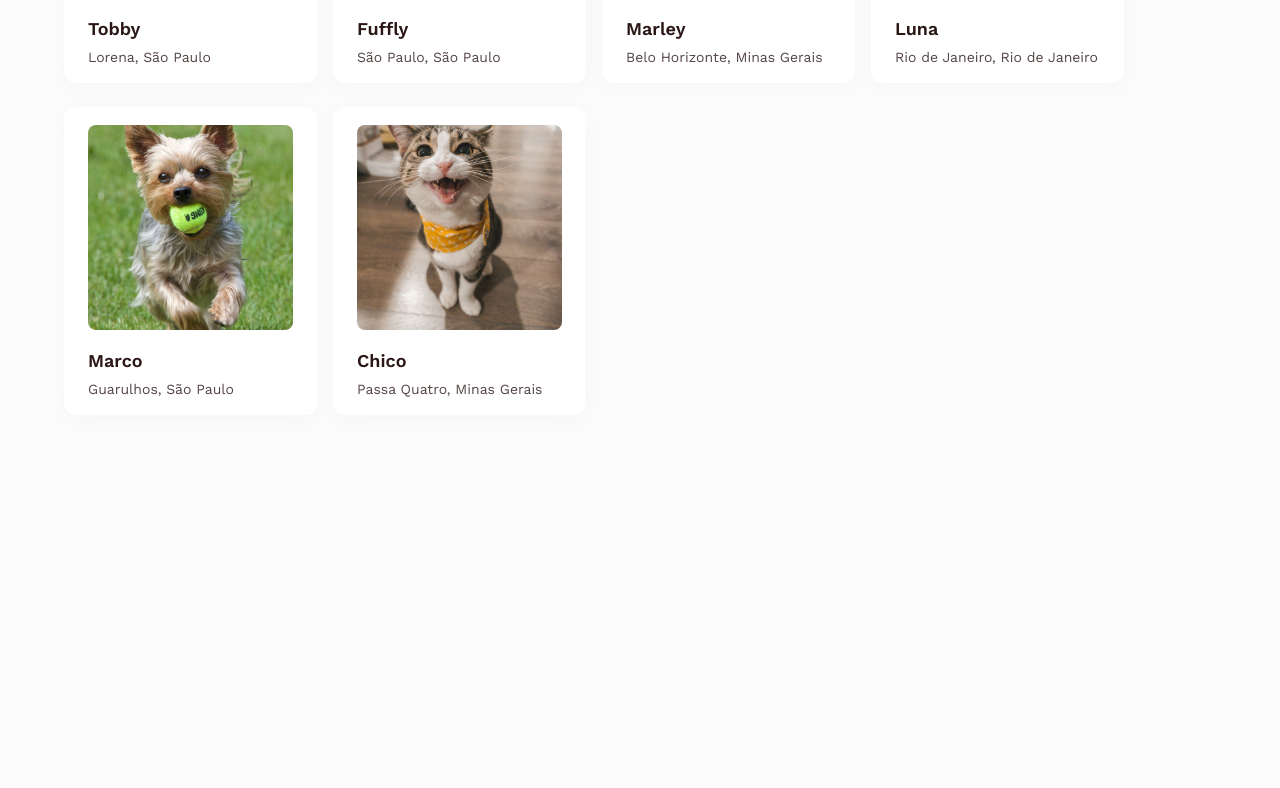
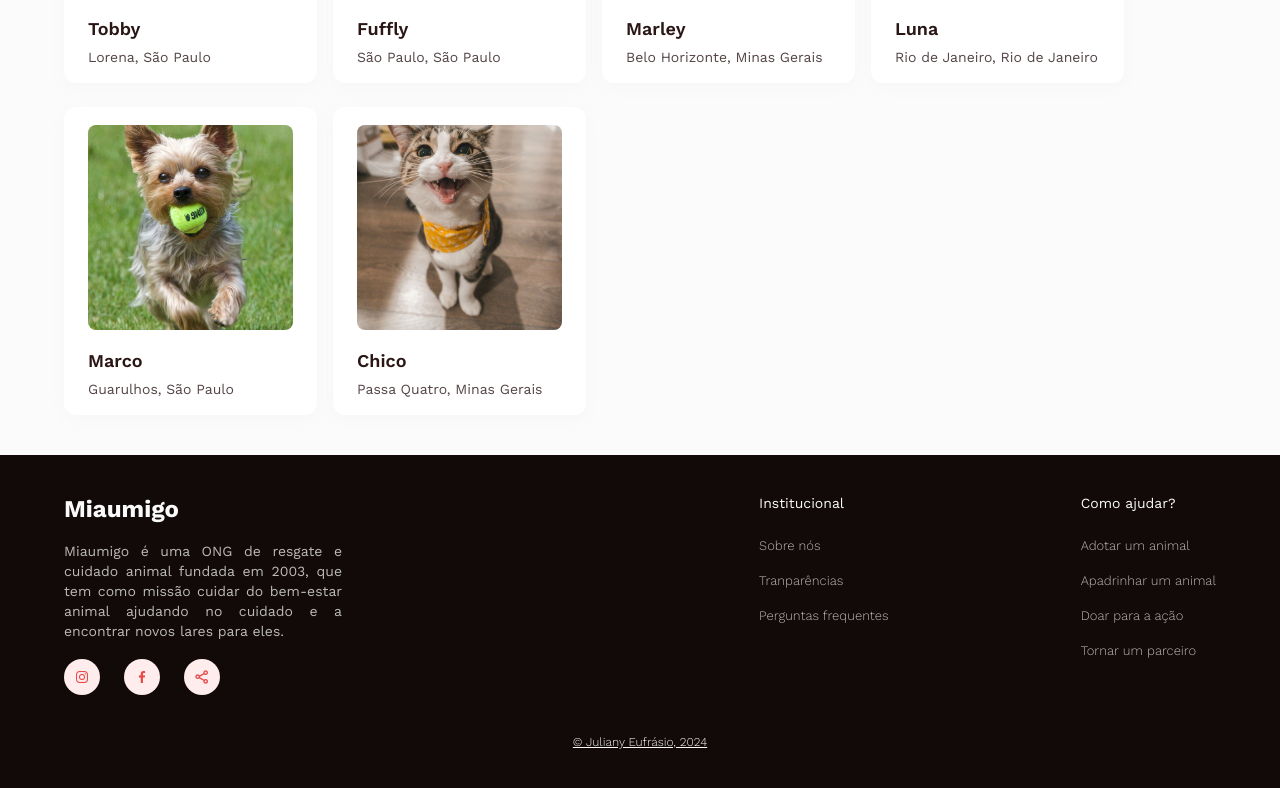
Before and after one commit to JulianyEufrasio/miaumigo, a React (Vite) app: page / in a window 1280 px wide. Shown: the part 1172-1960 px from the top of the page. Before the commit the page ends 1627 px from the top, so only its background shows below. Built offline with nearby package versions, Linux system fonts and the light colour scheme.

Commit message:
Adicionando Footer.jsx

```diff
--- a/index.html
+++ b/index.html
@@ -4,6 +4,9 @@
     <meta charset="UTF-8" />
     <link rel="icon" type="image/svg+xml" href="/public/paw.svg" />
     <meta name="viewport" content="width=device-width, initial-scale=1.0" />
+
+    <link href='https://unpkg.com/boxicons@2.1.4/css/boxicons.min.css' rel='stylesheet'>
+
     <title>Miaumigo</title>
   </head>
   <body>
--- a/src/App.jsx
+++ b/src/App.jsx
@@ -1,5 +1,6 @@
 import './App.css';
 import Nav from './Ui/Components/Nav';
+import Footer from './Ui/Partials/Footer';
 import Header from './Ui/Partials/Header';
 import Main from './Ui/Partials/Main';
 
@@ -11,6 +12,7 @@ function App() {
       <Nav></Nav>
       <Header></Header>
       <Main></Main>
+      <Footer></Footer>
     </>
   )
 }
--- a/src/Ui/Partials/Footer.jsx
+++ b/src/Ui/Partials/Footer.jsx
@@ -0,0 +1,61 @@
+import '../Styles/Footer.css';
+
+function Footer(){
+    return(
+        <>
+        <footer>
+            <div className="f-miaumigo">
+                <div className="f-about">
+                <span className="logo">Miaumigo</span>
+                <p>Miaumigo é uma ONG de resgate e cuidado animal fundada em 2003, que tem como missão cuidar do bem-estar animal ajudando no cuidado e a encontrar novos lares para eles.</p>
+                <div className="f-social">
+                    <div className="social-icon">
+                        <a href="#">
+                            <i class='bx bxl-instagram'></i>
+                        </a>
+                    </div>
+                    <div className="social-icon">
+                        <a href="#">
+                        <i class='bx bxl-facebook'></i>
+                        </a>
+                    </div>
+                    <div className="social-icon">
+                        <a href="#">
+                        <i class='bx bx-share-alt' ></i>
+                        </a>
+                    </div>
+                </div>
+                </div>
+
+                <div className="f-links">
+                    <div className="container-link">
+                        <span>Institucional</span>
+                        <ul>
+                            <li><a href="#">Sobre nós</a></li>
+                            <li><a href="#">Tranparências</a></li>
+                            <li><a href="#">Perguntas frequentes</a></li>
+                        </ul>
+                    </div>
+                    <div className="container-link">
+                        <span>Como ajudar?</span>
+                        <ul>
+                            <li><a href="#">Adotar um animal</a></li>
+                            <li><a href="#">Apadrinhar um animal</a></li>
+                            <li><a href="#">Doar para a ação</a></li>
+                            <li><a href="#">Tornar um parceiro</a></li>
+                        </ul>
+                    </div>
+                </div>
+            </div>
+
+            <div className="f-autor">
+                <a href="https://github.com/JulianyEufrasio">
+                © Juliany Eufrásio, 2024
+                </a>
+            </div>
+        </footer>
+        </>
+    );
+}
+
+export default Footer;
--- a/src/Ui/Styles/Footer.css
+++ b/src/Ui/Styles/Footer.css
@@ -0,0 +1,90 @@
+footer{
+    background-color: var(--black-900);
+    color: var(--white-500);
+    width: 100%;
+    padding: 40px 5%;
+
+    display: flex;
+    flex-direction: column;
+    align-items: center;
+    gap: 36px;
+}
+.f-miaumigo{
+    display: flex;
+    justify-content: space-between;
+    align-items: flex-start;
+}
+.f-about{
+    display: flex;
+    flex-direction: column;
+    gap: 18px;
+}
+.f-about .logo{
+    font-size: 24px;
+    font-weight: 700;
+}
+.f-about p{
+    text-align: justify;
+    width: 40%;
+    color: #fafafabb;
+    font-size: 14px;
+    line-height: 20px;
+}
+.f-social{
+    display: flex;
+    width: fit-content;
+    gap: 24px;
+}
+.social-icon a{
+    color: var(--red-600);
+    text-decoration: none;
+    width: 36px;
+    height: 36px;
+    background-color: var(--red-50);
+    padding: 12px;
+    border-radius: 100%;
+    display: flex;
+    justify-content: center;
+    align-items: center;
+    cursor: pointer;
+    transition: all .3s;
+}
+.social-icon a:hover{
+    background-color: var(--red-600);
+    color: var(--red-50);
+}
+.f-links{
+    display: flex;
+    justify-content: space-between;
+    width: 70%;
+}
+.container-link{
+    display: flex;
+    flex-direction: column;
+    gap: 24px;
+}
+.container-link span{
+    font-size: 14px;
+}
+.container-link ul{
+    display: flex;
+    flex-direction: column;
+    gap: 16px;
+    list-style: none;
+}
+.container-link ul li a{
+    text-decoration: none;
+    color: #fafafabb;
+    font-weight: 300;
+    font-size: 13px;
+}
+.container-link ul li a:hover{
+    text-decoration: underline;
+}
+
+.f-autor a{
+    cursor: pointer;
+    font-weight: 300;
+    font-size: 12px;
+    color: var(--white-500);
+}
--- a/src/Ui/Styles/Header.css
+++ b/src/Ui/Styles/Header.css
@@ -7,6 +7,7 @@ header{
     align-items: center;
     gap: 65px;
     height: 90vh;
+    padding: 0 5%;
 }
 
 .head-text{
--- a/src/Ui/Styles/Main.css
+++ b/src/Ui/Styles/Main.css
@@ -8,7 +8,7 @@ main{
     justify-content: center;
     align-items: flex-start;
     gap: 32px;
-    padding: 40px 0;
+    padding: 40px 5%;
 }
 
 .text-sec{
--- a/src/Ui/Styles/Nav.css
+++ b/src/Ui/Styles/Nav.css
@@ -5,7 +5,7 @@
     align-items: center;
     width: 100%;
     gap: auto;
-    padding: 24px 0;
+    padding: 24px 5%;
     transition: all .3s;
 }
 .navbar .logo{
--- a/src/index.css
+++ b/src/index.css
@@ -1,5 +1,4 @@
 body {
-  padding: 0 5%;
   min-width: 320px;
   min-height: 100vh;
   background-color: #fbfbfb;
--- a/vite.config.js
+++ b/vite.config.js
@@ -4,5 +4,5 @@ import react from '@vitejs/plugin-react'
 // https://vitejs.dev/config/
 export default defineConfig({
   plugins: [react()],
-  base: "/miaumigos",
+  base: "/miaumigo",
 })
```
Also changed, not shown: package.json (line endings or trailing spaces), 1 other file (tests, documents, lock files or other folders).
